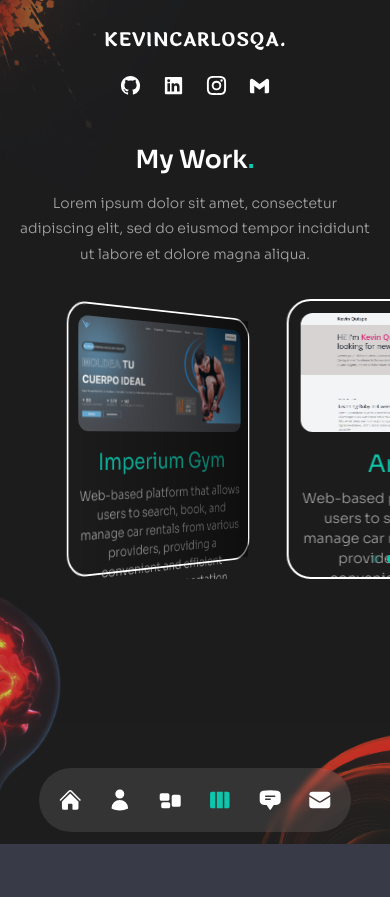
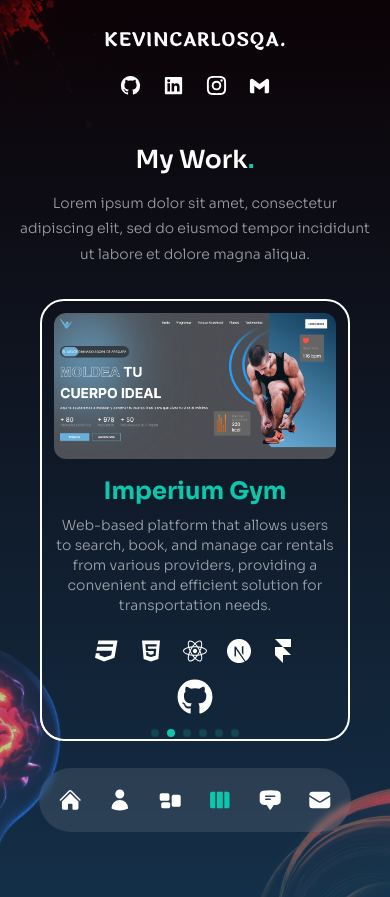
Before and after one commit to Kevincarlosqa/Portfolio, a Next.js app: page /work in a window 390 px wide. Before the commit the page ends 844 px from the top, so only its background shows below. Built offline with nearby package versions, Linux system fonts and the light colour scheme.

Commit message:
chore: Responsive workslider

```diff
--- a/components/ServiceSlider.js
+++ b/components/ServiceSlider.js
@@ -68,9 +68,9 @@ const ServiceSlider = () => {
         return (
           <SwiperSlide key={index}>
             <div
-              className="bg-[rgba(65,47,123,0.15)] h-max rounded-lg px-6 py-8
+              className="bg-transparent border-white border-2 h-max rounded-2xl px-6 py-8 hover:shadow-xl
               flex sm:flex-col gap-x-6 sm:gap-x-0 group cursor-pointer
-            hover:bg-[rgba(89,65,169,0.15)] transition-all duration-300"
+           transition-all duration-300"
             >
               {/* icon */}
               <div className="text-4xl text-accent mb-4">{service.icon}</div>
--- a/components/TestimonialSlider.js
+++ b/components/TestimonialSlider.js
@@ -48,7 +48,7 @@ const TestimonialSlider = () => {
         clickable: true,
       }}
       modules={[Navigation, Pagination]}
-      className="h-[400px]"
+      className="h-[400px] z-50"
     >
       {testimonialData.map((testimonial, index) => {
         return (
--- a/components/WorkSlider.js
+++ b/components/WorkSlider.js
@@ -1,5 +1,6 @@
 // import swiper react components
 import { Swiper, SwiperSlide } from "swiper/react";
+import { useMediaQuery } from "react-responsive";
 
 // import swiper styles
 import "swiper/css";
@@ -40,6 +41,23 @@ const workSlides = {
     {
       images: [
         {
+          title: "Title",
+          path: "/thumb4.jpg",
+          description:
+            "Web-based platform that allows users to search, book, and manage car rentals from various providers, providing a convenient and efficient solution for transportation needs.",
+          stack: [
+            <FaCss3 key="css" />,
+            <FaHtml5 key="hmtl" />,
+            <FaReact key="react" />,
+            <SiNextdotjs key="next" />,
+            <SiFramer key="frame" />,
+          ],
+        },
+      ],
+    },
+    {
+      images: [
+        {
           title: "Imperium Gym",
           path: "/imperiumgym.png",
           description:
@@ -71,23 +89,7 @@ const workSlides = {
         },
       ],
     },
-    {
-      images: [
-        {
-          title: "Title",
-          path: "/thumb4.jpg",
-          description:
-            "Web-based platform that allows users to search, book, and manage car rentals from various providers, providing a convenient and efficient solution for transportation needs.",
-          stack: [
-            <FaCss3 key="css" />,
-            <FaHtml5 key="hmtl" />,
-            <FaReact key="react" />,
-            <SiNextdotjs key="next" />,
-            <SiFramer key="frame" />,
-          ],
-        },
-      ],
-    },
+
     {
       images: [
         {
@@ -143,12 +145,13 @@ const workSlides = {
 };
 
 const WorkSlider = () => {
+  const isMobile = useMediaQuery({ maxWidth: 767 });
   return (
     <Swiper
       effect={"coverflow"}
       grabCursor={true}
       centeredSlides={true}
-      slidesPerView={3}
+      slidesPerView={isMobile ? 1 : 3}
       coverflowEffect={{
         rotate: 50,
         stretch: 0,
@@ -164,7 +167,11 @@ const WorkSlider = () => {
       loop={true}
       modules={[EffectCoverflow, Pagination]}
       // className="mySwiper"
-      className="h-[280px] w-[800px] sm:h-[480px]"
+      className={
+        isMobile
+          ? " sm:h-[480px] w-[310px]"
+          : "h-[280px] w-[800px] sm:h-[480px] "
+      }
     >
       {workSlides.slides.map((slide, index) => {
         return (
@@ -209,7 +216,7 @@ const WorkSlider = () => {
                       </div>
                     </div>
                   </div>
-                  <div className="text-accent text-2xl py-2 mt-2">
+                  <div className="text-accent text-2xl font-bold py-2 mt-2">
                     <h1>{image.title}</h1>
                   </div>
                   <div>
--- a/pages/about/index.js
+++ b/pages/about/index.js
@@ -106,7 +106,7 @@ import CountUp from "react-countup";
 const About = () => {
   const [index, setIndex] = useState(0);
   return (
-    <div className=" pt-40 text-center min-h-screen xl:text-left bg-gradient-to-b from-[#3e6294] via-[#303956] to-[#866f8d]">
+    <div className=" pt-40 text-center min-h-screen xl:text-left bg-gradient-to-b  from-[#0B0205] to-[#142f48]">
       <Circles />
       {/* avatar img */}
       <motion.div
--- a/pages/contact/index.js
+++ b/pages/contact/index.js
@@ -23,7 +23,7 @@ const Contact = () => {
   }, [isMobile]);
 
   return (
-    <div className="min-h-screen bg-gradient-to-b from-[#0B0205] via-[#2C1B47] to-[#724C9D]">
+    <div className="min-h-screen bg-gradient-to-b  from-[#0E0613]  to-[#142f48]">
       <div
         className="container mx-auto py-32 text-center xl:text-left flex flex-col xl:flex-row
         items-center justify-center h-full"
--- a/pages/index.js
+++ b/pages/index.js
@@ -19,7 +19,8 @@ const Home = () => {
       {/* text */}
       {/* bg-gradient-to-r from-primary/10 via-black/30 to-black/10 */}
       {/* from-[#3e6294] via-[#303956] to-[#866f8d] */}
-      <div className=" min-h-screen bg-gradient-to-b  from-[#0B0205] to-[#0B0205]">
+      {/* #142f48 */}
+      <div className=" min-h-screen bg-gradient-to-b  from-[#0B0205] to-[#142f48]">
         <div
           className="text-center flex flex-col justify-center pt-40 xl:text-left
         h-full container mx-auto"
--- a/pages/services/index.js
+++ b/pages/services/index.js
@@ -8,7 +8,7 @@ import { fadeIn } from "../../variants";
 
 const Services = () => {
   return (
-    <div className="min-h-screen bg-primary/10 py-36 flex items-center">
+    <div className="min-h-screen bg-gradient-to-b  from-[#0B0205] to-[#142f48] py-36 flex items-center">
       <Circles />
       <div className="container mx-auto">
         <div className="flex flex-col xl:flex-row gap-x-8">
--- a/pages/testimonials/index.js
+++ b/pages/testimonials/index.js
@@ -7,7 +7,7 @@ import { fadeIn } from "../../variants";
 
 const Testimonials = () => {
   return (
-    <div className="min-h-screen py-32 text-center">
+    <div className="min-h-screen py-32 text-center bg-gradient-to-b  from-[#0B0205] to-[#142f48]">
       <div className="container mx-auto h-full flex flex-col justify-center">
         {/* title */}
         <motion.h2
--- a/pages/work/index.js
+++ b/pages/work/index.js
@@ -9,7 +9,7 @@ import { fadeIn } from "../../variants";
 
 const Work = () => {
   return (
-    <div className="h-full bg-primary/10 py-36 flex items-center">
+    <div className="h-full bg-gradient-to-b  from-[#0B0205] to-[#142f48] py-36 flex items-center">
       <Circles />
       <div className="container mx-auto">
         <div className="flex flex-col xl:flex-row gap-x-8">
```
